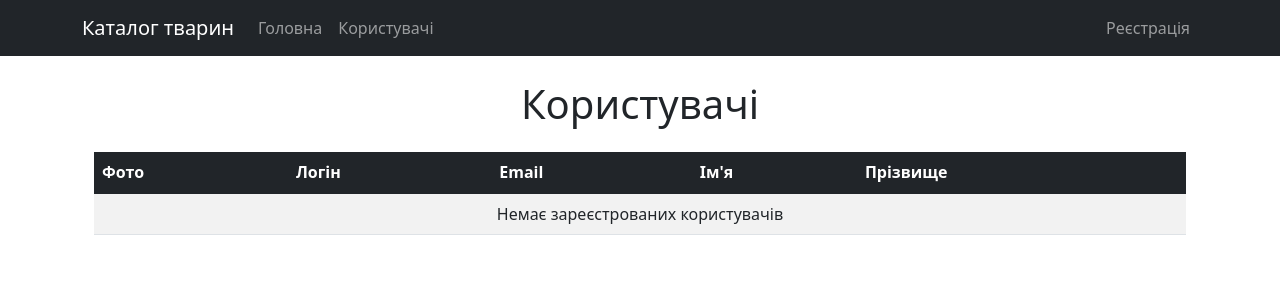
After one commit to novakvova/DJANGO_PV311, a Django app: page /polls/users/ in a window 1280 px wide. The commit adds this page. Shown: the top 300 px of the page. Run offline with Django 5.2, Linux system fonts and the light colour scheme.

Commit message:
Is good working app

```diff
--- a/DjangoMVT/djangotutorial/mysite/settings.py
+++ b/DjangoMVT/djangotutorial/mysite/settings.py
@@ -133,6 +133,7 @@ STATICFILES_DIRS = [
 ]
 
 MEDIA_URL = 'media/'
+
 MEDIA_ROOT = os.path.join(BASE_DIR, 'media')
 
 AUTH_USER_MODEL = 'polls.CustomUser'
--- a/DjangoMVT/djangotutorial/mysite/urls.py
+++ b/DjangoMVT/djangotutorial/mysite/urls.py
@@ -17,10 +17,13 @@ Including another URLconf
 from django.contrib import admin
 from django.urls import include, path
 from . import views
+from django.conf import settings
+from django.conf.urls.static import static
+
 
 urlpatterns = [
     path('polls/', include('polls.urls')),
     path('admin/', admin.site.urls),
     path('', views.index, name='index'),
     path('about/', views.about, name='about'),
-]
+] + static(settings.MEDIA_URL, document_root=settings.MEDIA_ROOT)
--- a/DjangoMVT/djangotutorial/polls/templates/base.html
+++ b/DjangoMVT/djangotutorial/polls/templates/base.html
@@ -1,4 +1,3 @@
-
 <!DOCTYPE html>
 <html lang="uk">
 <head>
@@ -19,13 +18,14 @@
                     <li class="nav-item">
                         <a class="nav-link" href="{% url 'polls:index' %}">Головна</a>
                     </li>
+                    <li class="nav-item">
+                        <a class="nav-link" href="{% url 'polls:list_users' %}">Користувачі</a>
+                    </li>
                 </ul>
                 <ul class="navbar-nav">
-
                     <li class="nav-item">
                         <a class="nav-link" href="{% url 'polls:register' %}">Реєстрація</a>
                     </li>
-
                 </ul>
             </div>
         </div>
--- /dev/null
+++ b/DjangoMVT/djangotutorial/polls/templates/list_users.html
@@ -0,0 +1,46 @@
+{% extends "base.html" %}
+
+{% block title %}Користувачі - Каталог тварин{% endblock %}
+
+{% block content %}
+<div class="container">
+    <h1 class="text-center mb-4">Користувачі</h1>
+
+    <div class="table-responsive">
+        <table class="table table-striped table-hover">
+            <thead class="table-dark">
+                <tr>
+                    <th>Фото</th>
+                    <th>Логін</th>
+                    <th>Email</th>
+                    <th>Ім'я</th>
+                    <th>Прізвище</th>
+                </tr>
+            </thead>
+            <tbody>
+                {% for user in users %}
+                <tr>
+                    <td>
+                        {% if user.image_small %}
+                            <img src="/media/{{ user.image_small }}" alt="{{ user.username }}" class="rounded-circle" style="width: 50px; height: 50px; object-fit: cover;">
+                        {% else %}
+                            <div class="bg-secondary rounded-circle d-flex align-items-center justify-content-center" style="width: 50px; height: 50px;">
+                                <span class="text-white">{{ user.username|make_list|first|upper }}</span>
+                            </div>
+                        {% endif %}
+                    </td>
+                    <td>{{ user.username }}</td>
+                    <td>{{ user.email }}</td>
+                    <td>{{ user.first_name }}</td>
+                    <td>{{ user.last_name }}</td>
+                </tr>
+                {% empty %}
+                <tr>
+                    <td colspan="5" class="text-center">Немає зареєстрованих користувачів</td>
+                </tr>
+                {% endfor %}
+            </tbody>
+        </table>
+    </div>
+</div>
+{% endblock %}
--- a/DjangoMVT/djangotutorial/polls/urls.py
+++ b/DjangoMVT/djangotutorial/polls/urls.py
@@ -7,4 +7,5 @@ app_name = 'polls'
 urlpatterns = [
     path('', views.index, name='index'),
     path('register/', views.register, name='register'),
+    path('users/', views.list_users, name='list_users'),
 ]
--- a/DjangoMVT/djangotutorial/polls/views.py
+++ b/DjangoMVT/djangotutorial/polls/views.py
@@ -3,6 +3,7 @@ from django.http import HttpResponse
 from .forms import CustomUserCreationForm
 from django.contrib import messages
 from .utils import compress_image
+from .models import CustomUser
 
 # Create your views here.
 
@@ -35,3 +36,7 @@ def register(request):
     else:
         form = CustomUserCreationForm()
     return render(request, 'register.html', {'form': form})
+
+def list_users(request):
+    users = CustomUser.objects.all()
+    return render(request, 'list_users.html', {'users': users})
```
